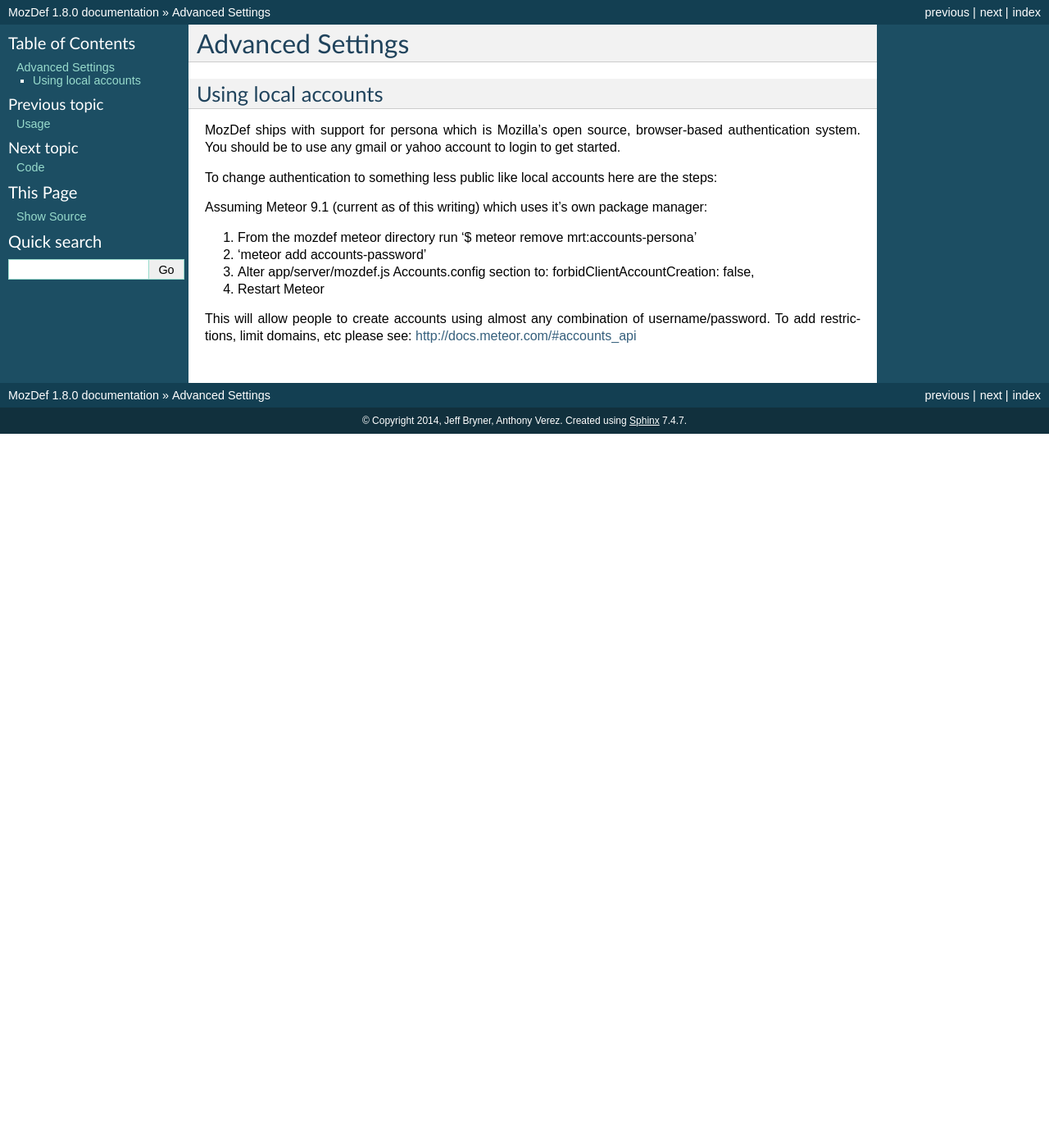
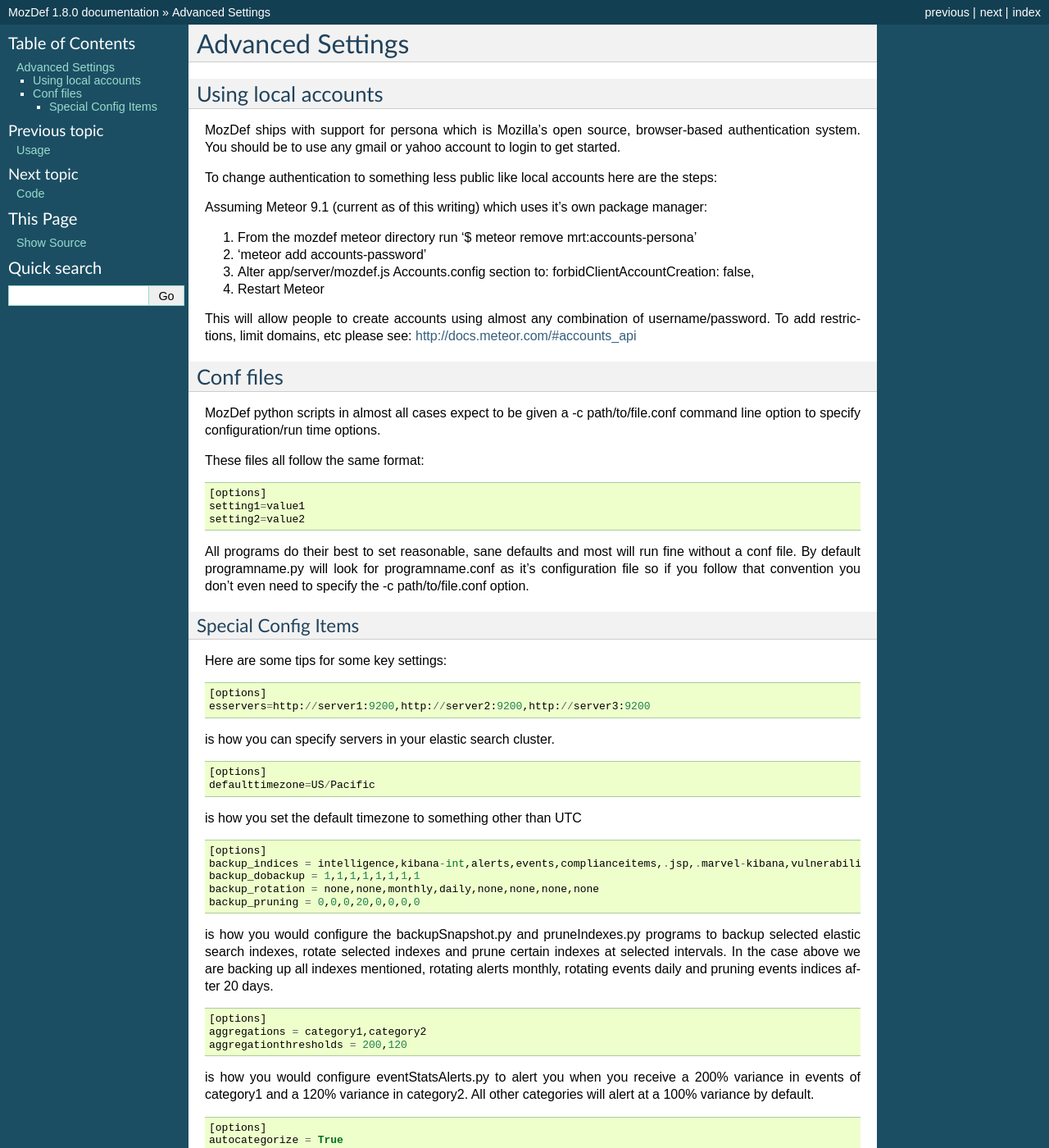
Before and after one commit to mozilla/MozDef, a Sphinx documentation site: the page built from docs/source/advanced_settings.rst, in a window 1280 px wide and 1400 px high. Shown: the whole window at 82% size. Built offline with Sphinx 7.4.7, drawn with Linux system fonts in a browser that asks for light colours; some of the changed text lies outside the part shown.

Commit message:
add conf file docs, closes #276

```diff
--- a/docs/source/advanced_settings.rst
+++ b/docs/source/advanced_settings.rst
@@ -17,3 +17,63 @@
 4) Restart Meteor
 
 This will allow people to create accounts using almost any combination of username/password. To add restrictions, limit domains, etc please see: http://docs.meteor.com/#accounts_api
+
+Conf files
+----------
+MozDef python scripts in almost all cases expect to be given a -c path/to/file.conf command line option to specify configuration/run time options.
+
+These files all follow the same format:
+
+::
+
+    [options]
+    setting1=value1
+    setting2=value2
+
+
+All programs do their best to set reasonable, sane defaults and most will run fine without a conf file. By default programname.py will look for programname.conf as it's configuration file so if you follow that convention you don't even need to specify the -c path/to/file.conf option.
+
+Special Config Items
++++++++++++++++++++++
+
+Here are some tips for some key settings:
+
+::
+
+    [options]
+    esservers=http://server1:9200,http://server2:9200,http://server3:9200
+
+is how you can specify servers in your elastic search cluster.
+
+::
+
+    [options]
+    defaulttimezone=US/Pacific
+
+is how you set the default timezone to something other than UTC
+
+::
+
+    [options]
+    backup_indices = intelligence,kibana-int,alerts,events,complianceitems,.jsp,.marvel-kibana,vulnerabilities
+    backup_dobackup = 1,1,1,1,1,1,1,1
+    backup_rotation = none,none,monthly,daily,none,none,none,none
+    backup_pruning = 0,0,0,20,0,0,0,0
+
+is how you would configure the backupSnapshot.py and pruneIndexes.py programs to backup selected elastic search indexes, rotate selected indexes and prune certain indexes at selected intervals. In the case above we are backing up all indexes mentioned, rotating alerts monthly, rotating events daily and pruning events indices after 20 days.
+
+::
+
+    [options]
+    aggregations = category1,category2
+    aggregationthresholds = 200,120
+
+is how you would configure eventStatsAlerts.py to alert you when you receive a 200% variance in events of category1 and a 120% variance in category2. All other categories will alert at a 100% variance by default.
+
+::
+
+    [options]
+    autocategorize = True
+    categorymapping = [{"bruteforce":"bruteforcer"},{"nothing":"nothing"}]
+
+is how you would configure collectAttackers.py to do autocategoization of attackers that it discovers and specify a list of mappings matching alert categories to attacker category.
```
